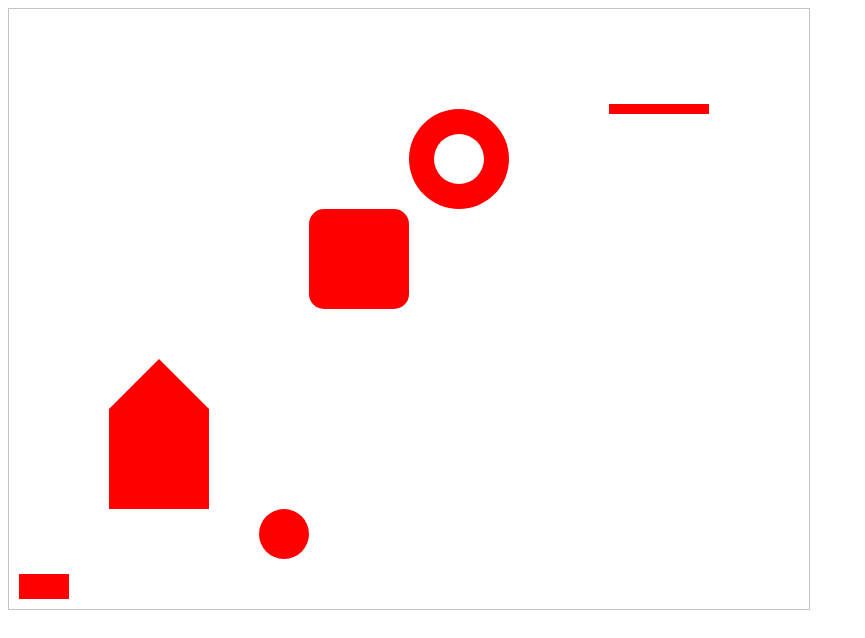
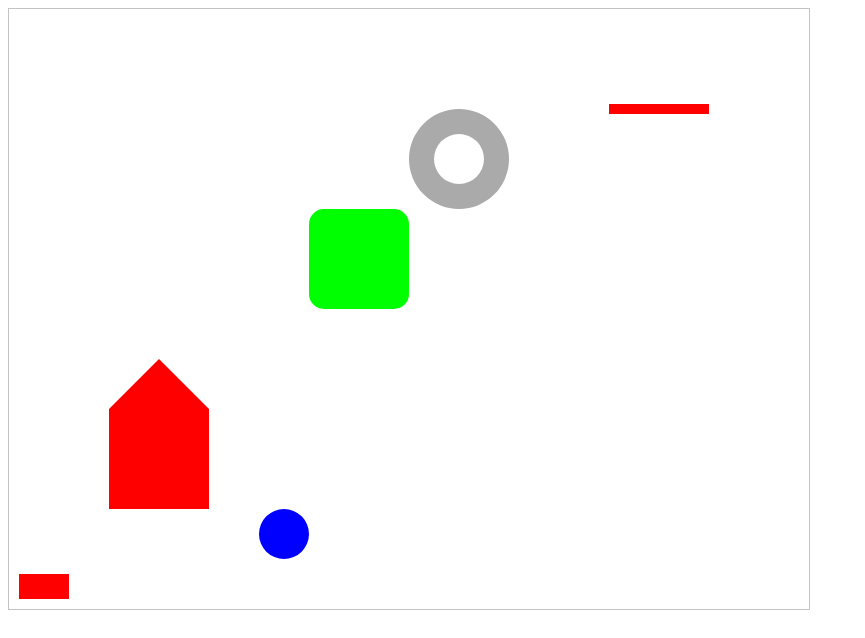
Before and after one commit to edp1096/hello-canvas, a plain HTML site: page index.html in a window 1280 px wide. Shown: the whole page, without its empty margins (0-865 px from the left). Drawn offline with Linux system fonts and the light colour scheme.

Commit message:
Add color

```diff
--- a/index.html
+++ b/index.html
@@ -16,8 +16,8 @@
     const ctx = canvas.getContext("2d")
 
     ctx.transform(1, 0, 0, -1, 0, canvas.height)
-    ctx.fillStyle = "#FF0000"
-    ctx.strokeStyle = "#FF0000"
+    ctx.fillStyle = "#FF0000" // red
+    ctx.strokeStyle = "#FF0000" // red
     // ctx.globalCompositeOperation = 'source-over'
 
     // Line
@@ -32,8 +32,10 @@
     ctx.moveTo(10, 10)
     ctx.rect(10, 10, 50, 25)
     ctx.fill()
+    ctx.closePath()
 
     // Round Rectangle
+    ctx.fillStyle = "#00FF00" // green
     ctx.beginPath()
     ctx.moveTo(300, 300)
     ctx.roundRect(300, 300, 100, 100, 15)
@@ -42,12 +44,14 @@
     // Arc, Circle
     // context.arc(x,y,r,sAngle,eAngle,counterclockwise)
     ctx.beginPath()
+    ctx.fillStyle = "#0000FF" // blue
     ctx.moveTo(275, 75)
     ctx.arc(275, 75, 25, 0, 2 * Math.PI)
     ctx.fill()
 
     // Donut
     // ctx.globalCompositeOperation = 'source-out'
+    ctx.fillStyle = "#AAA" // grey
     ctx.beginPath()
     ctx.moveTo(450, 450)
     ctx.arc(450, 450, 50, 0, 2 * Math.PI)
@@ -61,6 +65,7 @@
     ctx.globalCompositeOperation = 'source-over'
 
     // Polygon
+    ctx.fillStyle = "#FF0000"
     ctx.beginPath()
     ctx.moveTo(100, 100)
     ctx.lineTo(200, 100)
```
